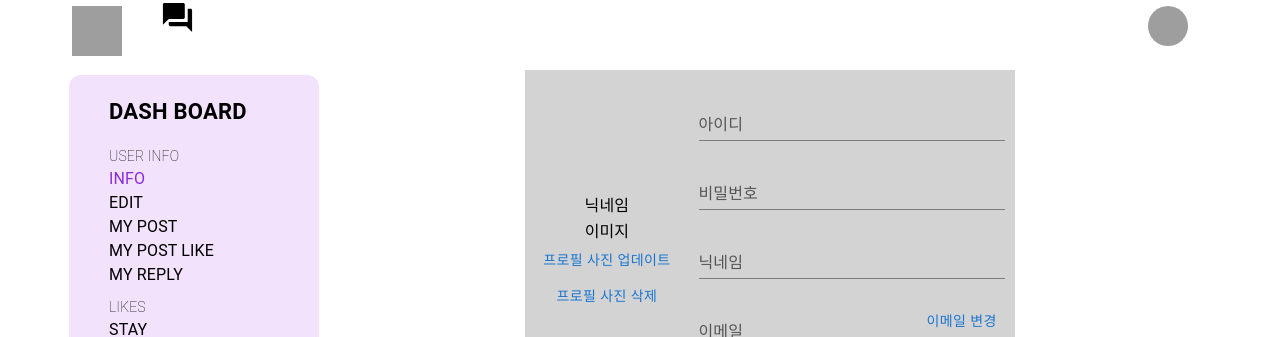
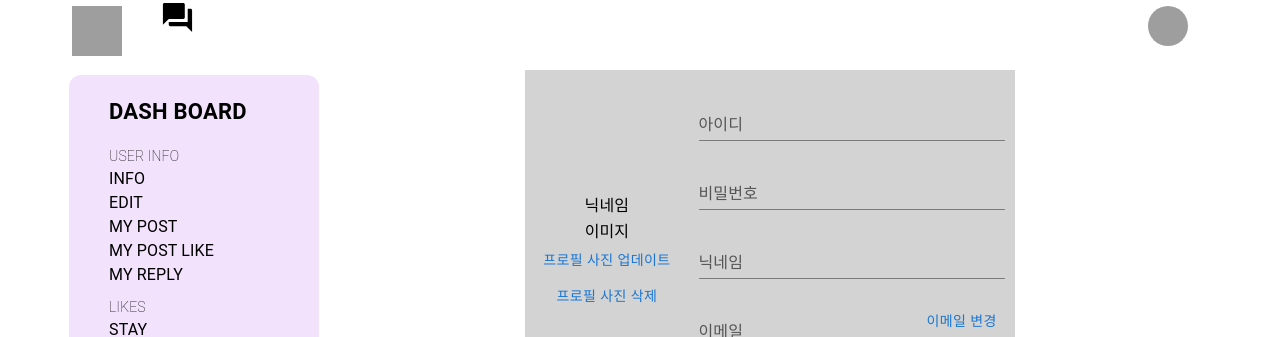
Before and after one commit to Manidle/final, a React (Create React App) app: page /user/update in a window 1280 px wide. Shown: the top 337 px of the page. Built offline with nearby package versions, Linux system fonts and the light colour scheme; grey boxes are pictures that could not be loaded.

Commit message:
refactor : dashBoard map으로 구현

```diff
--- /dev/null
+++ b/src/components/dashboardmyinfo/DashboardDetail.jsx
@@ -0,0 +1,24 @@
+import { Typography } from "@mui/material";
+import React from "react";
+
+const DashboardDetail = ({ handler, currentPage, thisPage }) => {
+  if (currentPage === thisPage) {
+    return (
+      <Typography
+        color="#892CDC"
+        className="dashboardDetail"
+        onClick={() => handler()}
+      >
+        {thisPage}
+      </Typography>
+    );
+  } else {
+    return (
+      <Typography className="dashboardDetail" onClick={() => handler()}>
+        {thisPage}
+      </Typography>
+    );
+  }
+};
+
+export default DashboardDetail;
--- a/src/components/dashboardmyinfo/DashboardMyInfo.jsx
+++ b/src/components/dashboardmyinfo/DashboardMyInfo.jsx
@@ -3,13 +3,28 @@ import { Container } from "@mui/system";
 import MenuIcon from "@mui/icons-material/Menu";
 import React from "react";
 import { useNavigate } from "react-router-dom";
-
+import DashboardDetail from "./DashboardDetail.jsx";
 const DashboardMyInfo = ({ page }) => {
   const navigate = useNavigate();
 
   function handler(props) {
     navigate(`/user/${props}`);
   }
+
+  const userInfoCategories = [
+    { thisPage: "INFO", handlerUrl: "profile" },
+    { thisPage: "EDIT", handlerUrl: "update" },
+    { thisPage: "MY POST", handlerUrl: "myposts" },
+    { thisPage: "MY POST LIKE", handlerUrl: "mylikes" },
+    { thisPage: "MY REPLY", handlerUrl: "myreply" },
+  ];
+
+  const likesCategories = [
+    { thisPage: "STAY", handlerUrl: "profile" },
+    { thisPage: "ATTRACTION", handlerUrl: "profile" },
+    { thisPage: "TRAIN", handlerUrl: "profile" },
+    { thisPage: "RENTCAR", handlerUrl: "profile" },
+  ];
 
   return (
     <Box sx={{ padding: "5px" }}>
@@ -51,47 +66,15 @@ const DashboardMyInfo = ({ page }) => {
                 USER INFO
               </Typography>
               <Stack className="dashBoardMyInfoDetail">
-                <Typography
-                  color="#892CDC"
-                  className="dashboardDetail"
-                  onClick={() => {
-                    handler("profile");
-                  }}
-                >
-                  INFO
-                </Typography>
-                <Typography
-                  className="dashboardDetail"
-                  onClick={() => {
-                    handler("update");
-                  }}
-                >
-                  EDIT
-                </Typography>
-                <Typography
-                  className="dashboardDetail"
-                  onClick={() => {
-                    handler("myposts");
-                  }}
-                >
-                  MY POST
-                </Typography>
-                <Typography
-                  className="dashboardDetail"
-                  onClick={() => {
-                    handler("mylikes");
-                  }}
-                >
-                  MY POST LIKE
-                </Typography>
-                <Typography
-                  className="dashboardDetail"
-                  onClick={() => {
-                    handler("myreply");
-                  }}
-                >
-                  MY REPLY
-                </Typography>
+                {userInfoCategories.map((category) => {
+                  return (
+                    <DashboardDetail
+                      handler={() => handler(category.handlerUrl)}
+                      currentPage={page}
+                      thisPage={category.thisPage}
+                    />
+                  );
+                })}
               </Stack>
             </Stack>
             <Stack className="dashBoardSubTitle" margin="10px 0px 0px 0px">
@@ -105,10 +88,15 @@ const DashboardMyInfo = ({ page }) => {
                 </Typography>
               </div>
               <Stack className="dashBoardTravelDetail">
-                <Typography className="dashboardDetail">STAY</Typography>
-                <Typography className="dashboardDetail">ATTRACTION</Typography>
-                <Typography className="dashboardDetail">TRAIN</Typography>
-                <Typography className="dashboardDetail">RENTCAR</Typography>
+                {likesCategories.map((category) => {
+                  return (
+                    <DashboardDetail
+                      handler={() => handler(category.handlerUrl)}
+                      currentPage={page}
+                      thisPage={category.thisPage}
+                    />
+                  );
+                })}
               </Stack>
             </Stack>
           </Box>
--- a/src/pages/userprofile/UserProfile.jsx
+++ b/src/pages/userprofile/UserProfile.jsx
@@ -25,7 +25,7 @@ const UserProfile = () => {
     <Container maxWidth="lg">
       <Header />
       <Box display="flex">
-        <DashboardMyInfo page="login" />
+        <DashboardMyInfo page="INFO" />
         <Container className="DetailContainer">
           <Wrapper
             name="MY INFO"
```
